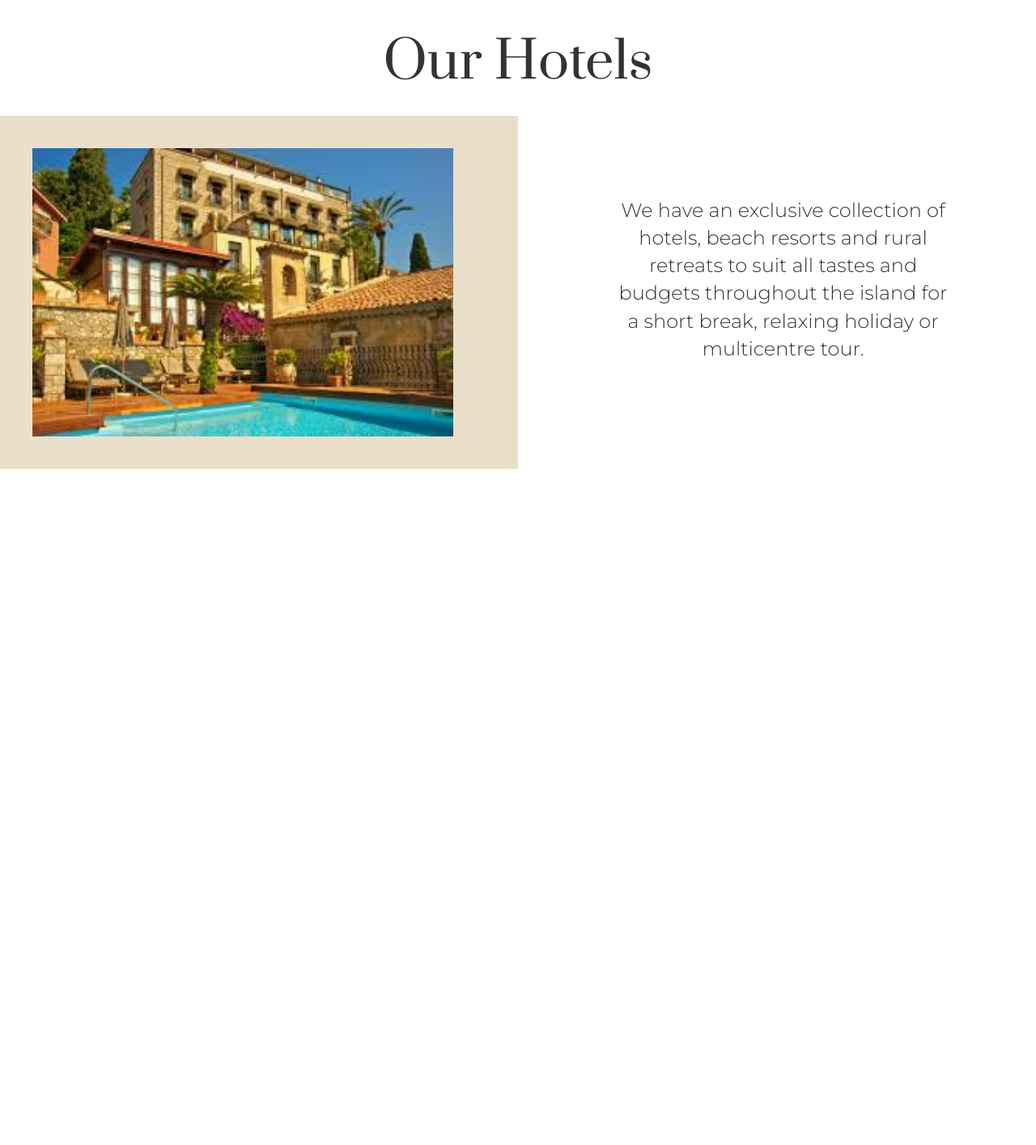
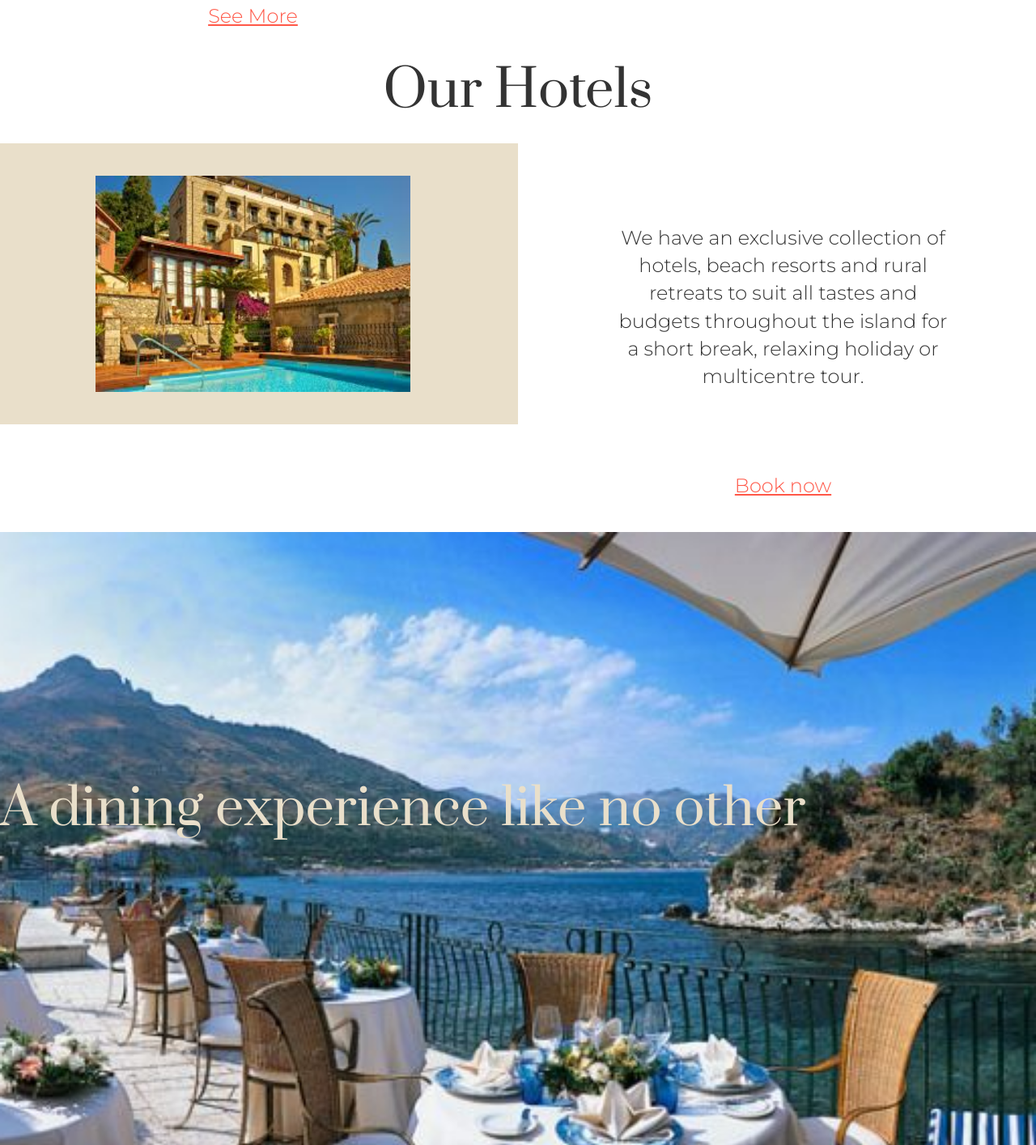
Before and after one commit to fergusthompson/just-sicily, a plain HTML site: page index.html in a window 1280 px wide. Shown: the part 1386-2800 px from the top of the page at 81% size. Before the commit the page ends 1965 px from the top, so only its background shows below. Drawn offline with nearby package versions, Linux system fonts and the light colour scheme.

Commit message:
added dining jumbotron and styling for other sections

```diff
--- a/assets/css/style.css
+++ b/assets/css/style.css
@@ -19,6 +19,7 @@
    position: fixed;
    top: 20px;
    margin-left: 20px;
+   z-index: 1;
 
 }
 
@@ -48,11 +49,13 @@
 
  .hotel-photo-frame{
      background-color: #e9dfca;
+     text-align: center;
  }
 
 .hotel-image{
     padding: 40px;
-    width: 600px;
+    width: 75%;
+    height: 75%;
 
 }
 
@@ -67,3 +70,31 @@
 .about-paragraph{
     margin: 100px;
 }
+
+.see-more-link{
+    font-family: "Montserrat", sans-serif;
+    color: #ff5848;
+    text-decoration: underline;
+}
+.hotels-section{
+    padding-bottom: 40px;
+}
+
+.dining-experioence-container{
+     height: 100vh;
+    background: url("../images/dining-experience-image.jpg") no-repeat bottom right fixed;
+  -webkit-background-size: cover;
+  -moz-background-size: cover;
+  -o-background-size: cover;
+  background-size: cover;
+  display: flex;
+  color: #e9dfca;
+
+
+
+}
+.dining-title{
+  font-family: "Prata", sans-serif;
+  margin-top: 260px;
+
+}
--- a/index.html
+++ b/index.html
@@ -57,6 +57,9 @@
           Mediterranean. We look forward to welcoming you to this truly
           fascinating island.
         </p>
+        <div>
+          <a href="" class="see-more-link">See More</a>
+        </div>
       </div>
       <div class="col-lg-6 hotel-photo-frame">
         <img
@@ -70,7 +73,7 @@
     <div>
       <h1 class="about-heading">Our Hotels</h1>
     </div>
-    <div class="row">
+    <div class="row hotels-section">
       <div class="col-lg-6 hotel-photo-frame">
         <img
           src="assets/images/hotel-front.jpg"
@@ -80,12 +83,25 @@
       </div>
       <div class="col-lg-6 about-paragraph-container">
         <p class="about-paragraph">
-          We have an exclusive collection of hotels, beach resorts and
-          rural retreats to suit all tastes and budgets throughout the island
-          for a short break, relaxing holiday or multicentre tour.
+          We have an exclusive collection of hotels, beach resorts and rural
+          retreats to suit all tastes and budgets throughout the island for a
+          short break, relaxing holiday or multicentre tour.
         </p>
+        <div>
+          <a href="" class="see-more-link">Book now</a>
+        </div>
       </div>
     </div>
+    <!----------dining experience section------------------>
+    <div class="jumbotron dining-experioence-container">
+      <div>
+        <h1 class="dining-title">A dining experience like no other</h1>
+      </div>
+    </div>
+    <!------------------------footer------------------>
+   <footer>
+
+   </footer>
 
     <script
       src="https://code.jquery.com/jquery-3.4.1.slim.min.js"
```
Also changed, not shown: assets/images/dining-experience-image.jpg (added).
